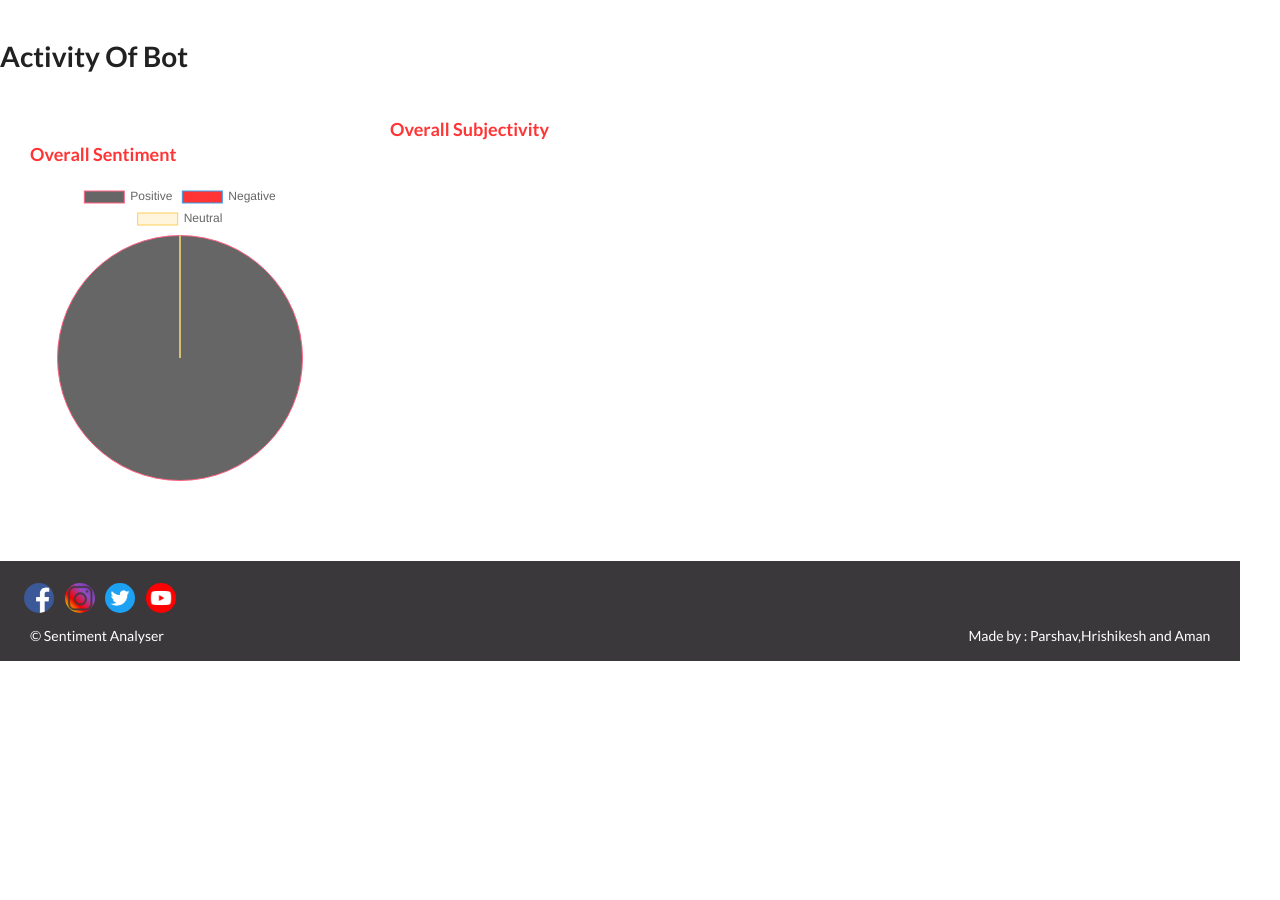
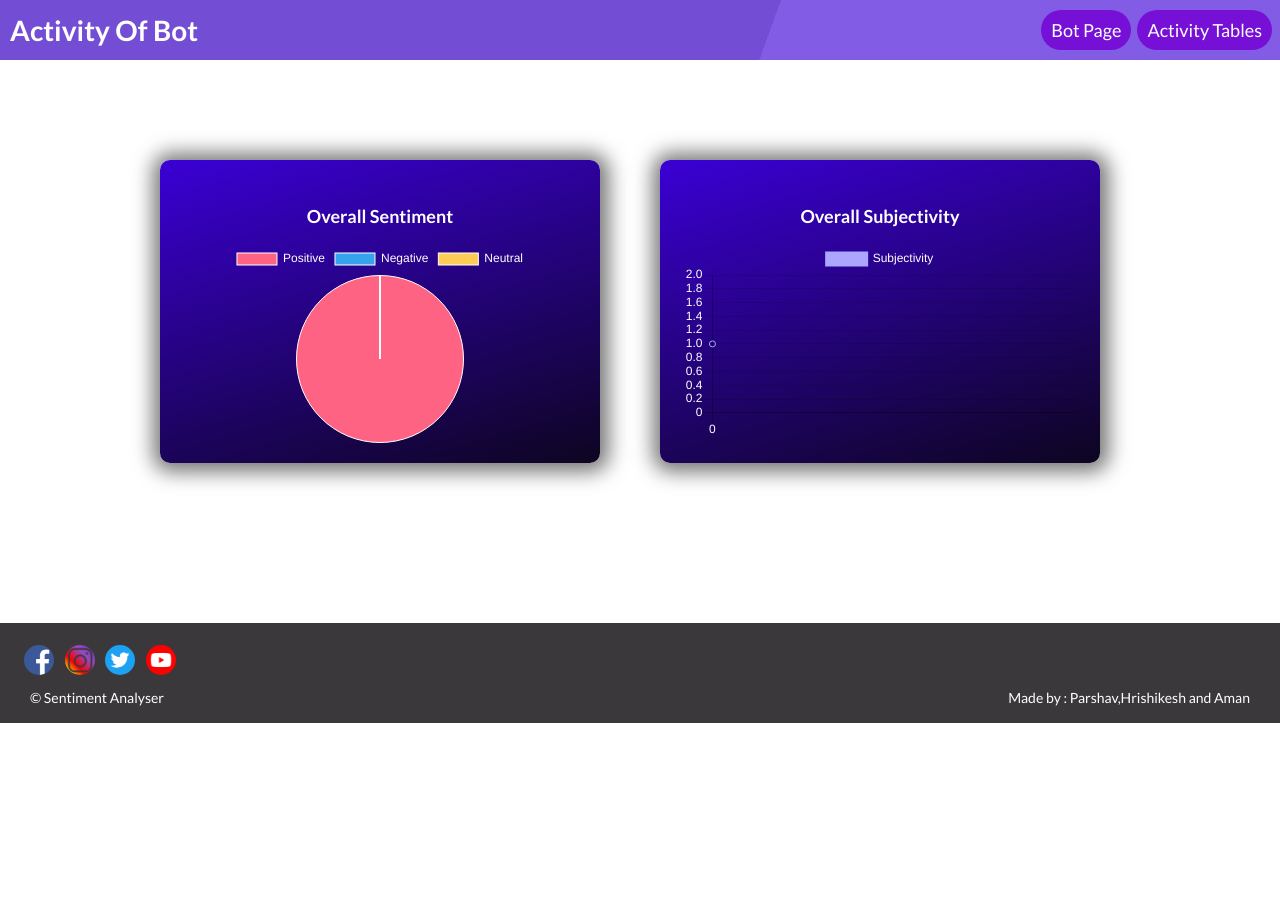
Before and after one commit to hrishilamdade/sentimentAnalysis, a Django app: page /bot in a window 1280 px wide. Before the commit the page ends 661 px from the top, so only its background shows below. Run offline with Django 3.2, Linux system fonts and the light colour scheme; tables that the repository leaves empty hold one stand-in row (values such as "Sample post"); some libraries are stand-ins or nearby versions.

Commit message:
Changes in header

```diff
--- a/sentimentAnalyser/views.py
+++ b/sentimentAnalyser/views.py
@@ -57,17 +57,22 @@ def home(request):
 
 def bot(request):
     polarities=Mentions.objects.all().values('polarity')
-    print(polarities[0]['polarity'])
-    p,n,nl=0,0,0
+    p,n,nl,t=0,0,0,0
+    range=[]
     for i in polarities:
+        range.append(t)
+        t+=1
         if i['polarity'] >= 0.05:
             p+=1
         elif i['polarity'] <=-0.05:
             n+=1
         else:
             nl+=1
-    dict={'Positive':p,"Negative":n,"Neutral":nl}
-    return render(request,'bot.html',dict)
+    subjectivities=Mentions.objects.all().values('subjectivity')
+    subjectivities=[i['subjectivity'] for i in subjectivities]
+    dict1=[p,n,nl]
+    data={'polarity':dict1,'subjectivity':subjectivities,"range":range}
+    return render(request,'bot.html',data)
 
 def mention(request):
     query=request.POST.get('query','')
--- a/static/style-bot.css
+++ b/static/style-bot.css
@@ -1,14 +1,53 @@
 body{
     background-image: none !important;
     background-repeat: no-repeat;
+    color: white;
+
 }
 .graphs{
     background: size 100%;
     display: flex;
     flex-direction:row;
+    align-items: center;
+    padding: 30px;
+    margin: 100px;
+    text-align: center;
 }
 .diag{
     margin: 30px;
     background: size 50%;
-    color: rgb(255, 53, 53);
+    padding: 20px;
+    color: rgb(255, 255, 255);
+    border-radius: 10px;
+    transition: 0.6s;
+    /* background-color: rgb(84, 116, 223); */
+    background-image: linear-gradient(163deg,rgb(59 0 213),rgb(13 5 32));
+    box-shadow: 1px 1px 20px 8px rgb(119 119 119);
 }
+.diag:hover{
+    box-shadow: 0px 0px 10px 0px rgb(109, 109, 109);
+    background-image: linear-gradient(17deg,rgb(46, 54, 168)),rgb(106, 98, 172);
+    color: white;
+}
+#sub{
+    color: rgb(172, 166, 255)!important ;
+    width: 400px !important;
+    height: 200px !important;
+    transition: 0.6s;
+}
+#sub:hover{
+    width: 410px !important;
+    height: 205px !important;
+}
+#myChart{
+    width: 400px !important;
+    height: 200px !important;
+    transition: 0.6s;
+}
+#myChart:hover{
+    width: 410px !important;
+    height: 205px !important;
+}
+.footer{
+    width: 100%!important;
+}
--- a/static/style.css
+++ b/static/style.css
@@ -15,30 +15,59 @@ body{
     background-color: rgb(231, 231, 229);
 }
 .header{
+    padding-left: 10px;
+    align-items: center;
     position: fixed;
     top: 0px;
     height: 60px;
     z-index: 1;
+    color: white;
     width: 100%;
+    font-size: large;
     display: flex;
     float: left;
-    /* background-image: linear-gradient(110deg,rgb(115 77 212)60%,rgb(130 92 229)60%); */
+    background-image: linear-gradient(110deg,rgb(115 77 212)60%,rgb(130 92 229)60%);
 }
 .heading{
-    margin-top: 0px;
-    padding: 3px;
-    /* text-shadow: 3px 3px 8px black; */
-    color: rgb(255, 255, 255);
+    text-align: center;
 }
 .sent-anyl{
     position: fixed;
     right: 5px;
-    top:5px;
+    top: 5px;
     left: 72%;
     text-decoration: none;
     height: auto;
     width: auto;
     color: rgb(255, 255, 255);
+}
+.but{
+    display: flex;
+    flex-direction: row;
+    position: fixed;
+    right: 0px;
+    margin: 5px;
+}
+.list-item{
+    margin: 3px;
+    list-style: none;
+    background-color: rgb(119, 16, 214);
+    border-radius: 20px;
+    padding: 10px;
+    color: white;
+}
+.list-item:hover{
+    background-color: rgb(132, 0, 255);
+    box-shadow:0px 0px 9px  2px rgb(65, 3, 122);
+    color: white;
+}
+.list-item a{
+    text-decoration: none;
+    position: relative;
+    color: white;
+}
+.list-item a:hover{
+    color: white;
 }
 .bot-activity{
     position: absolute;
@@ -67,15 +96,16 @@ a{
 } */
 .big-head{
     background: 100%;
-    height: 100vh;
+    height: 105vh;
     color: white;
-    font-size: 50px;
+    font-size: 50px !important;
     text-align: center;
 
 }
 .big-head p{
     position: relative;
     top: 100px;
+    font-size: 50px;
 }
 .main{
     display: flex;
@@ -198,11 +228,11 @@ button:hover{
     position:relative;
     padding: 20px;
     padding-bottom: 15px;
-    width: 96.9%;
+    width: 96.5%;
     height: 100px;
     margin-top:50px;
-    margin-right: 0%;
-    margin-bottom: 0%;
+    margin-right: 0%!important;
+    margin-bottom: 0%!important;
     bottom: 0px;
     /* align-content: center;
     text-align: center;
--- a/templates/base.html
+++ b/templates/base.html
@@ -2,6 +2,7 @@
 <html>
 <head>
     <title>Sentiment Analyser</title>
+    <meta name="viewport" content="width=device-width, initial-scale=1, shrink-to-fit=no">
     {% load static %}
     <link rel="stylesheet" type="text/css" href="{%static 'style.css' %}">
     {% block style %}{% endblock style %}
@@ -10,8 +11,12 @@
 <body class="body">
 <div class="header">
     {% block header %}{% endblock header %}
+    <ul class="but">
+        <li class="list-item"><a href="bot">Bot Page</a></li>
+        <li class="list-item"><a href="mention">Activity Tables</a></li>
+    </ul>
 </div>
-<h1 class='heading'>{% block heading %}{% endblock heading %}</h1>
+{% block heading %}{% endblock heading %}
     {% block content %}
     {% endblock content %}
     <footer class="footer">
--- a/templates/bot.html
+++ b/templates/bot.html
@@ -14,31 +14,33 @@
 {% block scripts %}
     <script>
         $(document).ready(function(){
+            Chart.defaults.global.defaultFontColor = "#fff";
             var ctx = document.getElementById('myChart').getContext('2d');
             var myChart = new Chart(ctx, {
                 type: 'pie',
+                 legend: {
+                    fontColor: "red"
+                    },
                 data: {
                     labels: ["Positive","Negative","Neutral"],
                     datasets: [{
                         label: '# of Votes',
-                        data: [{{Positive}},{{Negative}},{{Neutral}}],
+                        data: {{polarity}},
                         backgroundColor: [
-                            '',
-                            'rgb(255, 53, 53)',
-                            'rgba(255, 206, 86, 0.2)',
-                            'rgba(75, 192, 192, 0.2)',
-                            'rgba(153, 102, 255, 0.2)',
-                            'rgba(255, 159, 64, 0.2)'
+                            'rgb(255, 99, 132)',
+                            'rgb(54, 162, 235)',
+                            'rgb(255, 205, 86)'
                         ],
-                        borderColor: [
+                        {% comment %} borderColor: [
                             'rgba(255, 99, 132, 1)',
                             'rgba(54, 162, 235, 1)',
                             'rgba(255, 206, 86, 1)',
                             'rgba(75, 192, 192, 1)',
                             'rgba(153, 102, 255, 1)',
                             'rgba(255, 159, 64, 1)'
-                        ],
+                        ], {% endcomment %}
                         borderWidth: 1
+
                     }]
                 },
                 options: {
@@ -50,16 +52,32 @@
                 }
             });
                     });
+     $(document).ready(function(){
+            var ctx = document.getElementById('sub').getContext('2d');
+            var myChart = new Chart(ctx, {
+                type: 'line',
+                data: {
+                    labels:{{range}} ,
+                    datasets: [{
+                        label: 'Subjectivity',
+                        data:{{subjectivity}},
+                        fill: false,
+                        borderColor: 'rgb(172, 166, 255)',
+                        color:'black',
+                        tension: 0.1,
+                }]
+            }
+            });
+        });
     </script>
 {% endblock scripts %}
 
-
-{% block heading %}<h1>Activity Of Bot</h1>{% endblock heading %}
-{% block header %}{% endblock header %}
+{% block header %}<div><h1>Activity Of Bot</h1></div>{% endblock header %}
 {% block content %}
     <div class="graphs">
         <div class="diag"><h3>Overall Sentiment</h3>
-        <canvas id="myChart" width="300" height="300"></canvas></div>
-        <div class="diag"><h3>Overall Subjectivity</h3></div>
+        <canvas id="myChart"></canvas></div>
+        <div class="diag"><h3>Overall Subjectivity</h3>
+        <canvas id="sub" ></canvas></div>
     </div>
 {% endblock content %}
--- a/templates/index.html
+++ b/templates/index.html
@@ -1,5 +1,4 @@
 {% extends 'base.html' %}
-{% block  header%}<button class="bot-activity"><a href="mention">Bot Activity</a></button>{% endblock header %}
 {% block  heading%}<div class="big-head"><p>Sentiment Analysis Using Bot</p></div>{% endblock heading %}
 {% block content %}
     <div class="main">
```
Also changed, not shown: templates/mentions.html (+5 -3 lines), templates/responses.html (+5 -3 lines).
